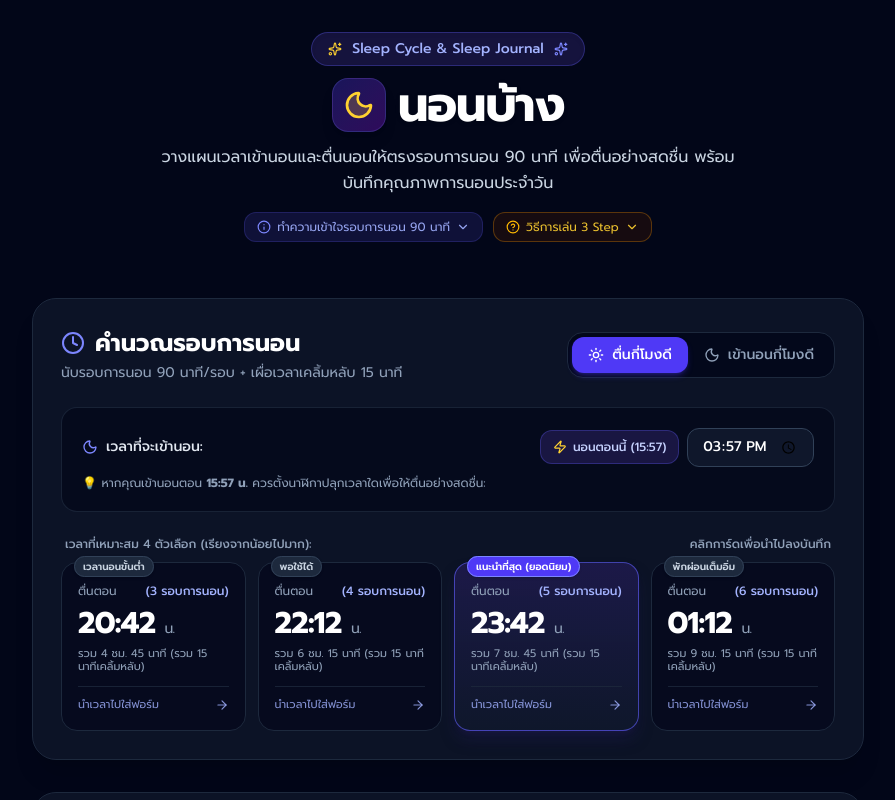
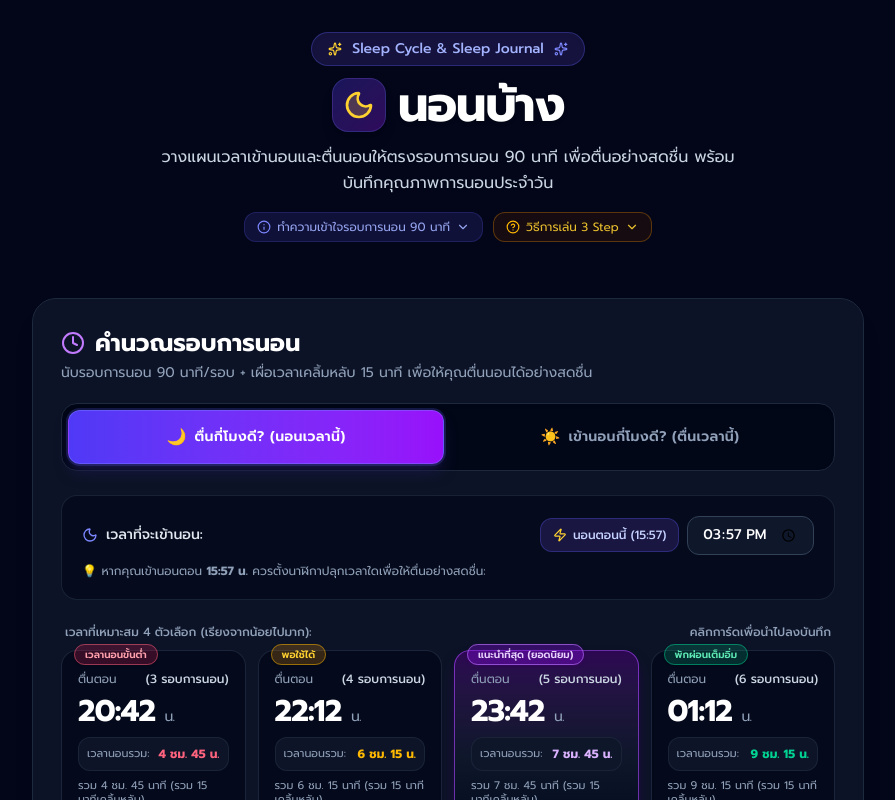
Before and after one commit to Peeranat-Non/Sleep-Cycle-Journal-, a React (Vite) app: page / in a window 1280 px wide. Shown: the top 800 px of the page, without its empty margins (192-1087 px from the left). Built offline with nearby package versions, Linux system fonts and the light colour scheme.

Commit message:
เปลี่ยนสีป้าย (Badge) 4 ตัวเลือกแยกตามระดับ ไฮไลต์ตัวเลขเวลานอนรวมให้เด่นชัด

```diff
--- a/src/components/SleepCycleCalculator.tsx
+++ b/src/components/SleepCycleCalculator.tsx
@@ -63,50 +63,54 @@ export const SleepCycleCalculator: React.FC<SleepCycleCalculatorProps> = ({
       id="sleep-calculator-section"
       className="bg-slate-900/80 backdrop-blur-md border border-slate-800 rounded-3xl p-5 sm:p-7 shadow-xl"
     >
-      <div className="flex flex-col sm:flex-row sm:items-center sm:justify-between gap-3 mb-6">
-        <div>
+      {/* Title & Description */}
+      <div className="mb-5">
         <h2
           id="calculator-heading"
           className="text-xl sm:text-2xl font-bold text-white flex items-center gap-2.5"
         >
-            <Clock className="w-6 h-6 text-indigo-400" />
+          <Clock className="w-6 h-6 text-purple-400" />
           คำนวณรอบการนอน
         </h2>
         <p className="text-xs sm:text-sm text-slate-400 mt-1">
-            นับรอบการนอน 90 นาที/รอบ + เผื่อเวลาเคลิ้มหลับ 15 นาที
+          นับรอบการนอน 90 นาที/รอบ + เผื่อเวลาเคลิ้มหลับ 15 นาที เพื่อให้คุณตื่นนอนได้อย่างสดชื่น
         </p>
       </div>
 
-        {/* Mode Switch Tabs */}
+      {/* Prominent Full-Width 2-Tab Mode Switcher */}
       <div
-          id="calculator-mode-tabs"
-          className="inline-flex p-1 bg-slate-950/80 rounded-2xl border border-slate-800 self-start sm:self-auto"
+        id="calculator-mode-tabs-container"
+        className="w-full mb-6 p-1.5 bg-slate-950/90 rounded-2xl border border-slate-800 shadow-inner"
       >
+        <div className="grid grid-cols-1 sm:grid-cols-2 gap-2">
+          {/* Tab 1: ตื่นกี่โมงดี */}
           <button
             id="tab-wake-mode"
             type="button"
             onClick={() => setMode('wake')}
-            className={`flex items-center gap-2 px-3.5 sm:px-4 py-2 rounded-xl text-xs sm:text-sm font-medium transition-all ${
+            className={`w-full py-3 sm:py-3.5 px-4 rounded-xl text-xs sm:text-sm font-semibold transition-all duration-200 flex items-center justify-center gap-2 select-none ${
               mode === 'wake'
-                ? 'bg-indigo-600 text-white shadow-md shadow-indigo-600/30'
-                : 'text-slate-400 hover:text-slate-200'
+                ? 'bg-gradient-to-r from-indigo-600 to-purple-600 hover:from-indigo-500 hover:to-purple-500 text-white shadow-lg shadow-indigo-950/80 border border-indigo-400/40 ring-2 ring-indigo-500/20'
+                : 'bg-transparent text-slate-400 hover:text-slate-200 hover:bg-slate-900/60 border border-transparent'
             }`}
           >
-            <Sun className="w-4 h-4" />
-            <span>ตื่นกี่โมงดี</span>
+            <span className="text-base">🌙</span>
+            <span className="tracking-wide">ตื่นกี่โมงดี? (นอนเวลานี้)</span>
           </button>
+
+          {/* Tab 2: เข้านอนกี่โมงดี */}
           <button
             id="tab-bed-mode"
             type="button"
             onClick={() => setMode('bed')}
-            className={`flex items-center gap-2 px-3.5 sm:px-4 py-2 rounded-xl text-xs sm:text-sm font-medium transition-all ${
+            className={`w-full py-3 sm:py-3.5 px-4 rounded-xl text-xs sm:text-sm font-semibold transition-all duration-200 flex items-center justify-center gap-2 select-none ${
               mode === 'bed'
-                ? 'bg-indigo-600 text-white shadow-md shadow-indigo-600/30'
-                : 'text-slate-400 hover:text-slate-200'
+                ? 'bg-gradient-to-r from-indigo-600 to-purple-600 hover:from-indigo-500 hover:to-purple-500 text-white shadow-lg shadow-indigo-950/80 border border-indigo-400/40 ring-2 ring-indigo-500/20'
+                : 'bg-transparent text-slate-400 hover:text-slate-200 hover:bg-slate-900/60 border border-transparent'
             }`}
           >
-            <Moon className="w-4 h-4" />
-            <span>เข้านอนกี่โมงดี</span>
+            <span className="text-base">☀️</span>
+            <span className="tracking-wide">เข้านอนกี่โมงดี? (ตื่นเวลานี้)</span>
           </button>
         </div>
       </div>
@@ -260,6 +264,48 @@ export const SleepCycleCalculator: React.FC<SleepCycleCalculatorProps> = ({
             {results.map((item) => {
               const isRec = item.isRecommended;
 
+              // Color config per cycle tier
+              // cycles 3 = ขั้นต่ำ (ส้ม/แดง)
+              // cycles 4 = พอใช้ (เหลือง)
+              // cycles 5 = แนะนำ (ม่วง)
+              // cycles 6 = เต็มอิ่ม (เขียว)
+              const getBadgeConfig = (cycles: number) => {
+                switch (cycles) {
+                  case 3:
+                    return {
+                      badgeClass: 'bg-rose-500/20 text-rose-300 border-rose-400/50',
+                      durationColor: 'text-rose-400 font-bold',
+                      cardBorder: 'hover:border-rose-500/40',
+                    };
+                  case 4:
+                    return {
+                      badgeClass: 'bg-amber-500/20 text-amber-300 border-amber-400/50',
+                      durationColor: 'text-amber-400 font-bold',
+                      cardBorder: 'hover:border-amber-500/40',
+                    };
+                  case 5:
+                    return {
+                      badgeClass: 'bg-purple-600/30 text-purple-200 border-purple-400/60 font-bold shadow-md shadow-purple-950/60',
+                      durationColor: 'text-purple-300 font-bold',
+                      cardBorder: 'hover:border-purple-400/70',
+                    };
+                  case 6:
+                    return {
+                      badgeClass: 'bg-emerald-500/20 text-emerald-300 border-emerald-400/50',
+                      durationColor: 'text-emerald-400 font-bold',
+                      cardBorder: 'hover:border-emerald-500/40',
+                    };
+                  default:
+                    return {
+                      badgeClass: 'bg-slate-800 border-slate-700 text-slate-300',
+                      durationColor: 'text-indigo-300 font-bold',
+                      cardBorder: 'hover:border-slate-700',
+                    };
+                }
+              };
+
+              const tierStyle = getBadgeConfig(item.cycles);
+
               return (
                 <div
                   key={item.cycles}
@@ -267,18 +313,14 @@ export const SleepCycleCalculator: React.FC<SleepCycleCalculatorProps> = ({
                   onClick={() => handleApplyToJournal(item)}
                   className={`group relative p-4 rounded-2xl border transition-all cursor-pointer select-none flex flex-col justify-between ${
                     isRec
-                      ? 'bg-gradient-to-b from-indigo-950/90 to-slate-900 border-indigo-500/60 shadow-lg shadow-indigo-950/50 hover:border-indigo-400 hover:scale-[1.02]'
-                      : 'bg-slate-950/60 border-slate-800 hover:border-slate-700 hover:bg-slate-900/80'
+                      ? 'bg-gradient-to-b from-purple-950/70 via-slate-900 to-slate-950 border-purple-500/60 shadow-lg shadow-purple-950/60 hover:border-purple-400 hover:scale-[1.02]'
+                      : `bg-slate-950/70 border-slate-800/90 ${tierStyle.cardBorder} hover:bg-slate-900/80`
                   }`}
                 >
                   {item.tag && (
                     <div className="absolute -top-2.5 left-3">
                       <span
-                        className={`text-[10px] uppercase font-semibold px-2 py-0.5 rounded-full border shadow-sm ${
-                          isRec
-                            ? 'bg-indigo-600 border-indigo-400 text-white'
-                            : 'bg-slate-800 border-slate-700 text-slate-300'
-                        }`}
+                        className={`text-[10px] uppercase font-semibold px-2.5 py-0.5 rounded-full border shadow-sm backdrop-blur-sm ${tierStyle.badgeClass}`}
                       >
                         {item.tag}
                       </span>
@@ -288,7 +330,7 @@ export const SleepCycleCalculator: React.FC<SleepCycleCalculatorProps> = ({
                   <div className="mt-1">
                     <div className="text-xs text-slate-400 flex items-center justify-between">
                       <span>{mode === 'wake' ? 'ตื่นตอน' : 'เข้านอนตอน'}</span>
-                      <span className="text-indigo-300 font-medium">
+                      <span className="text-slate-300 font-medium">
                         ({item.cycles} รอบการนอน)
                       </span>
                     </div>
@@ -297,7 +339,15 @@ export const SleepCycleCalculator: React.FC<SleepCycleCalculatorProps> = ({
                       {item.timeFormatted} <span className="text-sm font-normal text-slate-400">น.</span>
                     </div>
 
-                    <div className="text-[11px] text-slate-400 leading-tight">
+                    {/* Highlighted Total Sleep Duration */}
+                    <div className="mt-2 p-2 rounded-xl bg-slate-900/90 border border-slate-800/80 flex items-center justify-between">
+                      <span className="text-[11px] text-slate-400">เวลานอนรวม:</span>
+                      <span className={`text-xs ${tierStyle.durationColor}`}>
+                        {item.hours} ชม. {item.minutes > 0 ? `${item.minutes} น.` : ''}
+                      </span>
+                    </div>
+
+                    <div className="text-[11px] text-slate-400 leading-tight mt-2">
                       {item.subtext}
                     </div>
                   </div>
```
Lines whose indentation alone changed are shown as unchanged.
